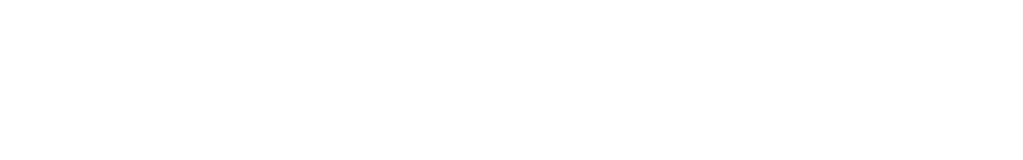
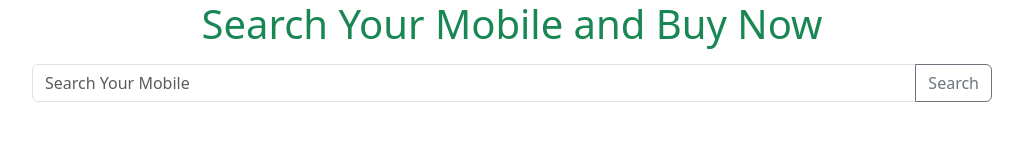
Before and after one commit to Ashiqweb123/mobile-bazar, a plain HTML site: page index.html in a window 1280 px wide. Shown: the whole page, without its empty margins (128-1151 px from the left). Drawn offline with nearby package versions, Linux system fonts and the light colour scheme.

Commit message:
api-fetch

```diff
--- a/index.html
+++ b/index.html
@@ -10,8 +10,14 @@
     <!-- bootstrap-link -->
 </head>
 <body>
+    <h1 class="text-success text-center mb-3">Search Your Mobile and Buy Now</h1>
 
-
+    <!-- search-item -->
+    <div class="input-group mb-3 w-75 mx-auto">
+        <input type="text" id="search-field" class="form-control" placeholder="Search Your Mobile" aria-label="Recipient's username" aria-describedby="button-addon2">
+        <button onclick="loadData()" class="btn btn-outline-secondary" type="button" id="button-search">Search</button>
+      </div>
+    <!-- search-item -->
 
     <!-- bootstrap-js-link -->
     <script src="https://cdn.jsdelivr.net/npm/bootstrap@5.3.0-alpha3/dist/js/bootstrap.bundle.min.js"></script>
--- a/index.js
+++ b/index.js
@@ -0,0 +1,11 @@
+const loadData=()=>{
+    const searchField=document.getElementById('search-field')
+   const searchText=searchField.value
+
+  searchField.value =''
+
+  const url =`https://openapi.programming-hero.com/api/phones?search=${searchText}`
+  fetch(url)
+  .then(res=>res.json())
+  .then(data=>console.log(data))
+}
```
